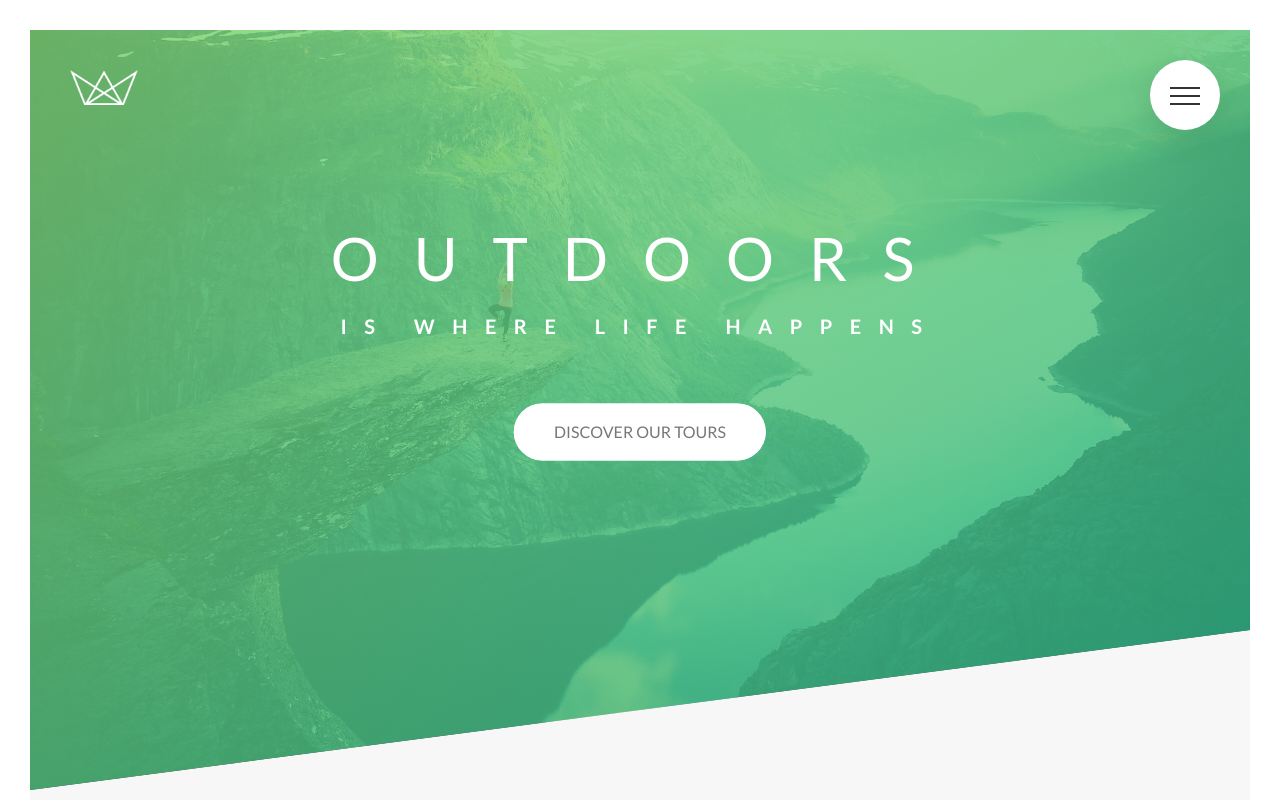
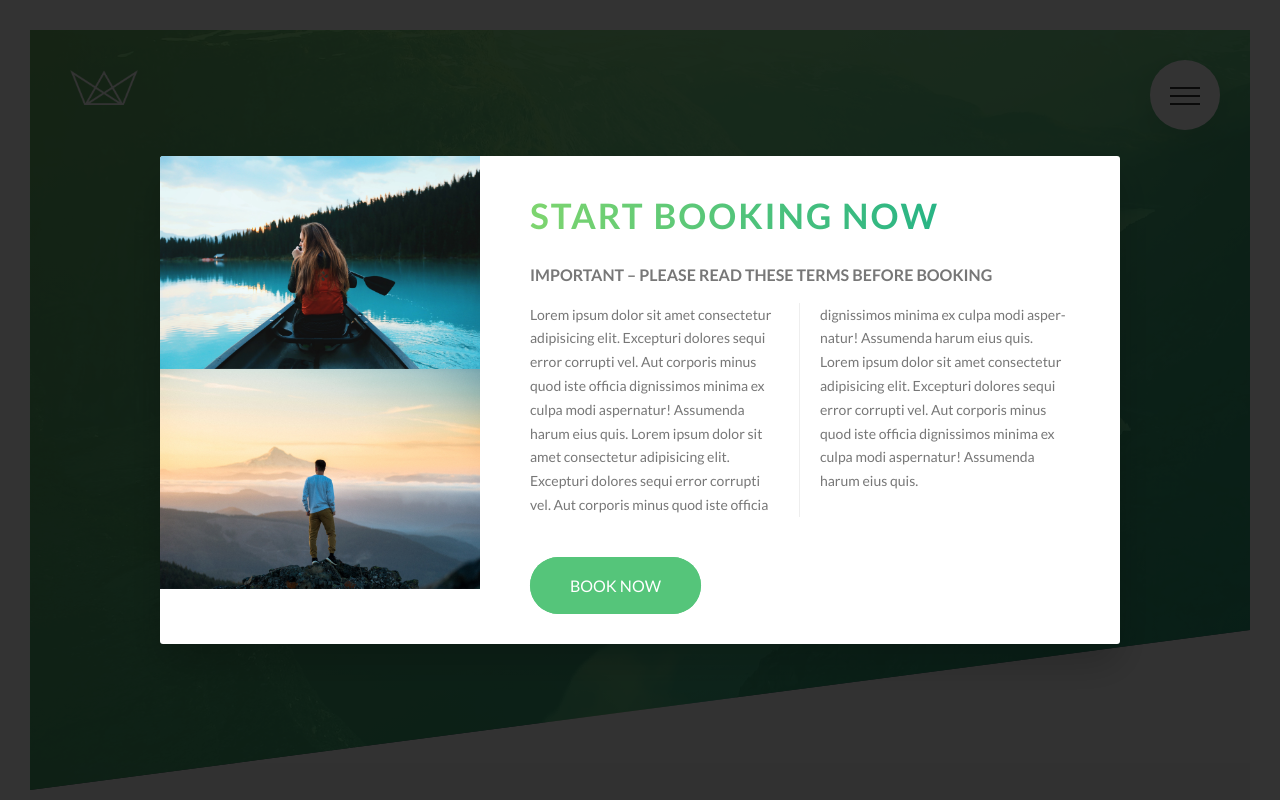
Before and after one commit to jeremysolomon2/advanced-css-course-natours, a website: page index.html in a window 1280 px wide. Shown: the top 800 px of the page. Drawn offline with Linux system fonts and the light colour scheme.

Commit message:
popup in progress

```diff
--- a/index.html
+++ b/index.html
@@ -435,6 +435,36 @@
           </div>
         </div>
       </footer>
+
+      <div class="popup">
+        <div class="popup__content">
+          <div class="popup__left">
+            <img src="img/nat-8.jpg" alt="Tour photo" class="popup__img" />
+            <img src="img/nat-9.jpg" alt="Tour photo" class="popup__img" />
+          </div>
+          <div class="popup__right">
+            <h2 class="heading-secondary u-margin-bottom-small">
+              Start booking now
+            </h2>
+            <h3 class="heading-tertiary u-margin-bottom-small">
+              Important &ndash; Please read these terms before booking
+            </h3>
+            <p class="popup__text">
+              Lorem ipsum dolor sit amet consectetur adipisicing elit. Excepturi
+              dolores sequi error corrupti vel. Aut corporis minus quod iste
+              officia dignissimos minima ex culpa modi aspernatur! Assumenda
+              harum eius quis. Lorem ipsum dolor sit amet consectetur
+              adipisicing elit. Excepturi dolores sequi error corrupti vel. Aut
+              corporis minus quod iste officia dignissimos minima ex culpa modi
+              aspernatur! Assumenda harum eius quis. Lorem ipsum dolor sit amet
+              consectetur adipisicing elit. Excepturi dolores sequi error
+              corrupti vel. Aut corporis minus quod iste officia dignissimos
+              minima ex culpa modi aspernatur! Assumenda harum eius quis.
+            </p>
+            <a href="#" class="btn btn--green">Book now</a>
+          </div>
+        </div>
+      </div>
     </main>
 
     <!-- <section class="grid-test">
--- a/sass/abstracts/_mixins.scss
+++ b/sass/abstracts/_mixins.scss
@@ -5,3 +5,10 @@
     clear: both;
   }
 }
+
+@mixin absCenter {
+  position: absolute;
+  top: 50%;
+  left: 50%;
+  transform: translate(-50%, -50%);
+}
--- /dev/null
+++ b/sass/components/_popup.scss
@@ -0,0 +1,54 @@
+.popup {
+  width: 100%;
+  height: 100vh;
+  position: fixed;
+  top: 0;
+  left: 0;
+  background-color: rgba($color-black, 0.8);
+  z-index: 9999;
+
+  &__content {
+    @include absCenter;
+    width: 75%;
+    background-color: white;
+    box-shadow: 0 2rem 4rem rgba($color-black, 0.2);
+    border-radius: 3px;
+    display: table;
+    overflow: hidden;
+  }
+
+  &__left {
+    width: 33.3333333%;
+    display: table-cell;
+  }
+
+  &__right {
+    width: 66.6666667%;
+    display: table-cell;
+    vertical-align: middle;
+    padding: 3rem 5rem;
+  }
+
+  &__img {
+    display: block;
+    width: 100%;
+  }
+
+  &__text {
+    font-size: 1.4rem;
+    margin-bottom: 4rem;
+
+    -moz-column-count: 2;
+    -moz-column-gap: 4rem;
+    -moz-column-rule: 1px solid $color-grey-light-2;
+
+    column-count: 2;
+    column-gap: 4rem;
+    column-rule: 1px solid $color-grey-light-2;
+
+    -moz-hyphens: auto;
+    -ms-hyphens: auto;
+    -webkit-hyphens: auto;
+    hyphens: auto;
+  }
+}
--- a/sass/main.scss
+++ b/sass/main.scss
@@ -13,6 +13,7 @@
 @import "components/composition.scss";
 @import "components/feature-box";
 @import "components/form";
+@import "components/popup";
 @import "components/story";
 
 @import "layout/footer";
```
Also changed, not shown: css/style.css.
